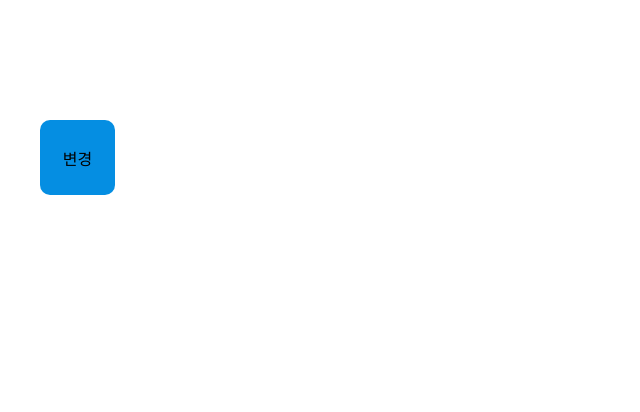
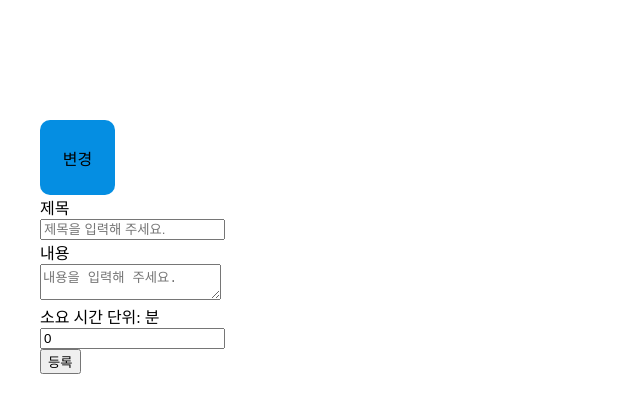
Before and after one commit to By-hoon/Hooday, a React (Create React App) app: page /create in a window 1280 px wide. Shown: the top 412 px of the page, without its empty margins (0-640 px from the left). Built offline with nearby package versions, Linux system fonts and the light colour scheme.

Commit message:
feat: 스케쥴 정보 입력 구현

```diff
--- a/src/components/CreateSchedule.tsx
+++ b/src/components/CreateSchedule.tsx
@@ -1,9 +1,12 @@
-import { useState } from "react";
+import { useCallback, useState } from "react";
 import useControlRenderingByClick from "../hooks/useControlRenderingByClick";
 import Palette from "./Palette";
 
 const CreateSchedule = () => {
   const [scheduleColor, setScheduleColor] = useState("058EE2");
+  const [title, setTitle] = useState("");
+  const [content, setContent] = useState("");
+  const [time, setTime] = useState(0);
   const { show: isOpenPalette, setShow: setIsOpenPalette, ref: createRef } = useControlRenderingByClick();
 
   const openPalette = () => {
@@ -13,6 +16,16 @@ const CreateSchedule = () => {
     setScheduleColor(color);
     setIsOpenPalette(false);
   };
+
+  const changeTitle = useCallback((e: React.ChangeEvent<HTMLInputElement>) => {
+    setTitle(e.target.value);
+  }, []);
+  const changeContent = useCallback((e: React.ChangeEvent<HTMLTextAreaElement>) => {
+    setContent(e.target.value);
+  }, []);
+  const changeTime = useCallback((e: React.ChangeEvent<HTMLInputElement>) => {
+    setTime(Number(e.target.value));
+  }, []);
 
   const onSubmit = () => {
     alert(`스케쥴 생성이 완료되었습니다.`);
@@ -28,6 +41,36 @@ const CreateSchedule = () => {
           </div>
           {isOpenPalette ? <Palette setColor={onSetScheduleColor} /> : null}
         </div>
+        <div className="title-input__container">
+          <div className="input-title">제목</div>
+          <input
+            className="title__input"
+            type="text"
+            value={title}
+            placeholder="제목을 입력해 주세요."
+            onChange={changeTitle}
+            required
+          />
+        </div>
+        <div className="content-input__container">
+          <div className="input-title">내용</div>
+          <textarea
+            className="content__input"
+            placeholder="내용을 입력해 주세요."
+            value={content}
+            onChange={changeContent}
+            required
+          />
+        </div>
+        <div className="time-input__container">
+          <div className="input-title">
+            소요 시간 <span>단위: 분</span>
+          </div>
+          <input className="time__input" type="number" value={time} onChange={changeTime} required />
+        </div>
+        <div className="submit__container">
+          <input type="submit" value="등록" />
+        </div>
       </form>
     </div>
   );
```
